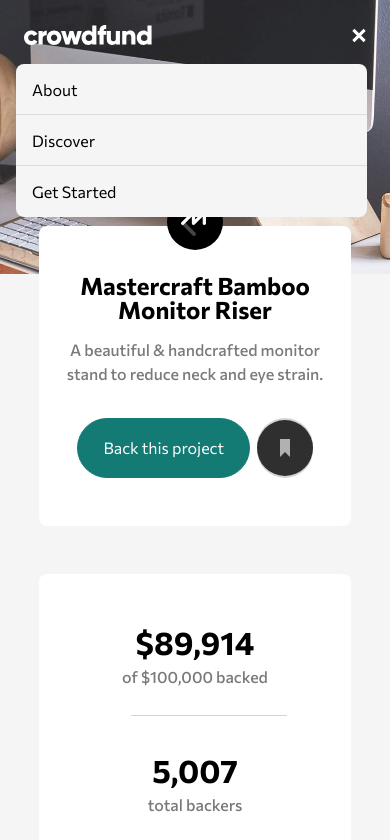
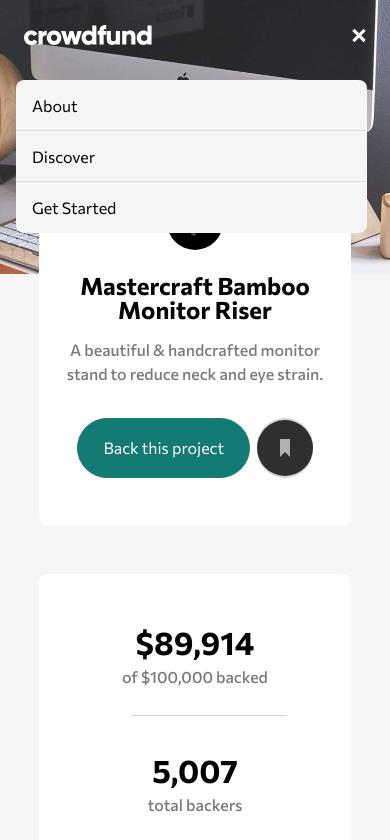
Before and after one commit to King-Mikaelson/FRONTEND-MENTOR-PRODUCT-PAGE, a plain HTML site: page index.html in a window 390 px wide. Both pictures are taken after a click on the element 358 px from the left and 35 px from the top of the page. Shown: the top 840 px of the page. Drawn offline with Linux system fonts and the light colour scheme.

Commit message:
new change

```diff
--- a/styles.css
+++ b/styles.css
@@ -801,7 +801,7 @@
 
 
     .nav-menu.active {
-        top: 4rem
+        top: 5rem
     }
 
 
```
